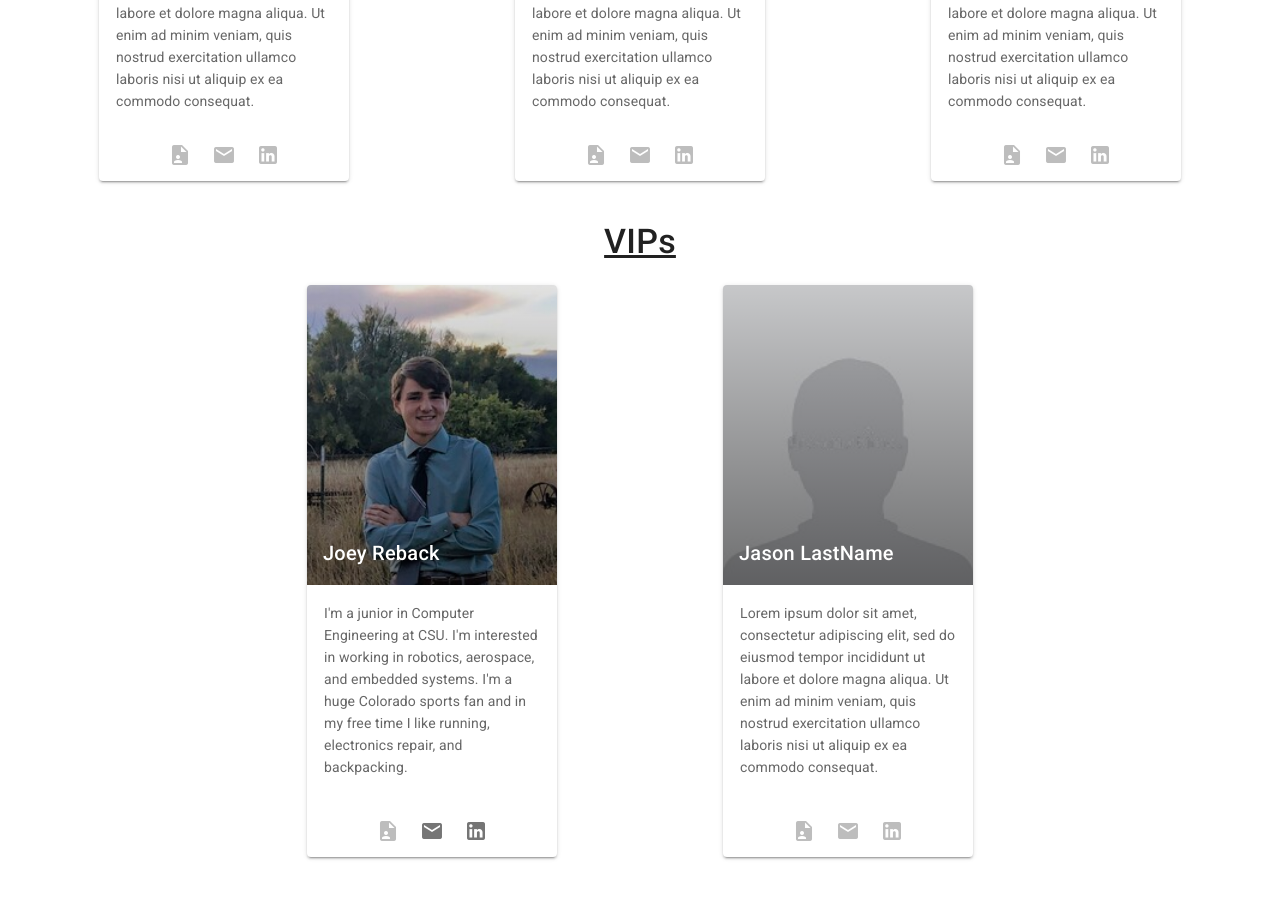
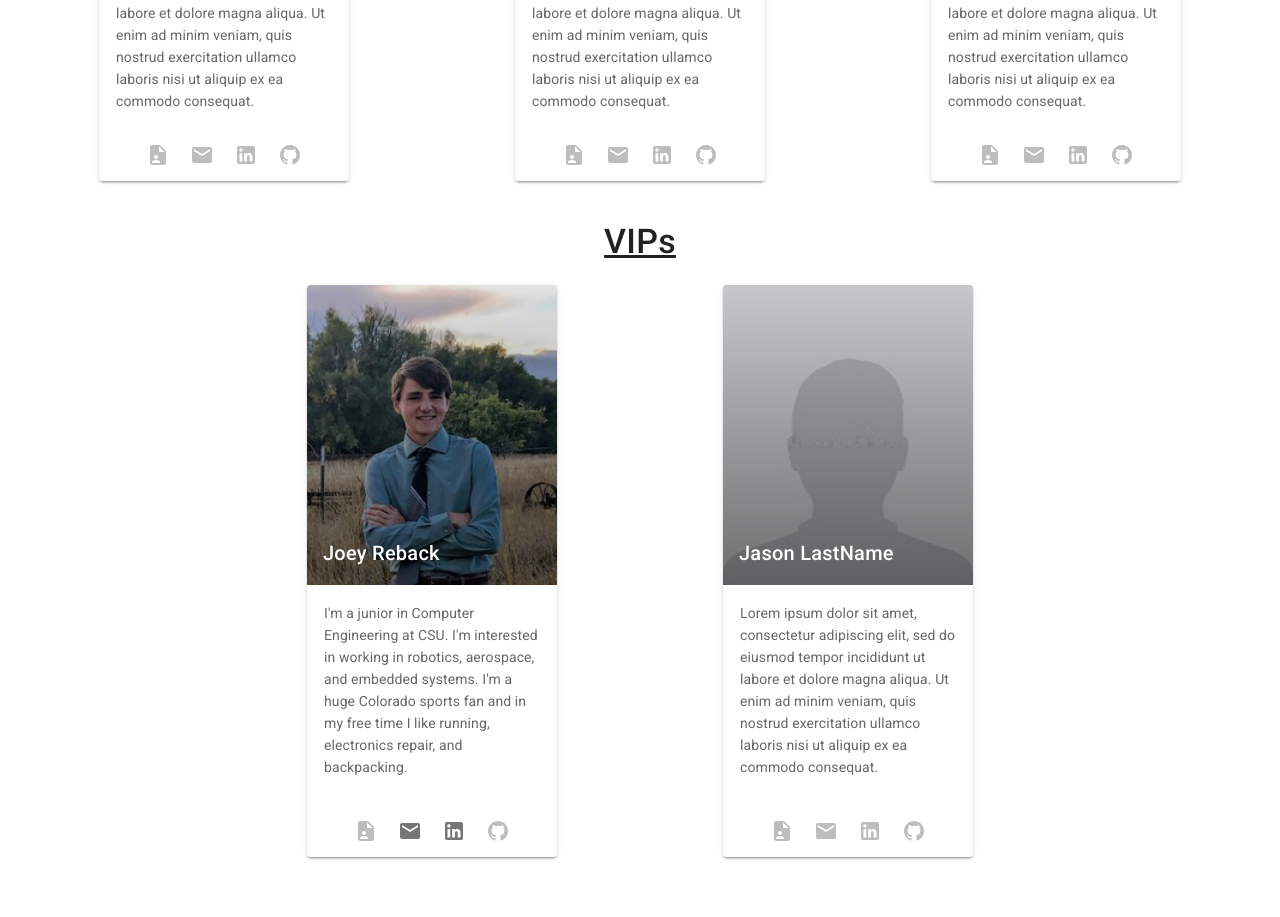
Before and after one commit to RAMBotsCSU/webpage, a Vue app: page /team in a window 1280 px wide. Shown: the part 1380-2297 px from the top of the page. Built offline with nearby package versions, Linux system fonts and the light colour scheme; what v-video-embed would draw is missing.

Commit message:
add github links to team page

```diff
--- a/src/components/TeamAY24.vue
+++ b/src/components/TeamAY24.vue
@@ -31,6 +31,10 @@
 
                         <v-btn icon :disabled="card.linkedin == null" :href="card.linkedin" target="_blank">
                             <v-icon>mdi-linkedin</v-icon>
+                        </v-btn>
+
+                        <v-btn icon :disabled="card.github == null" :href="`https://github.com/${card.github}`" target="_blank">
+                            <v-icon>mdi-github</v-icon>
                         </v-btn>
                     </v-card-actions>
 
@@ -70,6 +74,10 @@
 
                         <v-btn icon :disabled="card.linkedin == null" :href="card.linkedin" target="_blank">
                             <v-icon>mdi-linkedin</v-icon>
+                        </v-btn>
+
+                        <v-btn icon :disabled="card.github == null" :href="`https://github.com/${card.github}`" target="_blank">
+                            <v-icon>mdi-github</v-icon>
                         </v-btn>
                     </v-card-actions>
                 </v-card>
```
